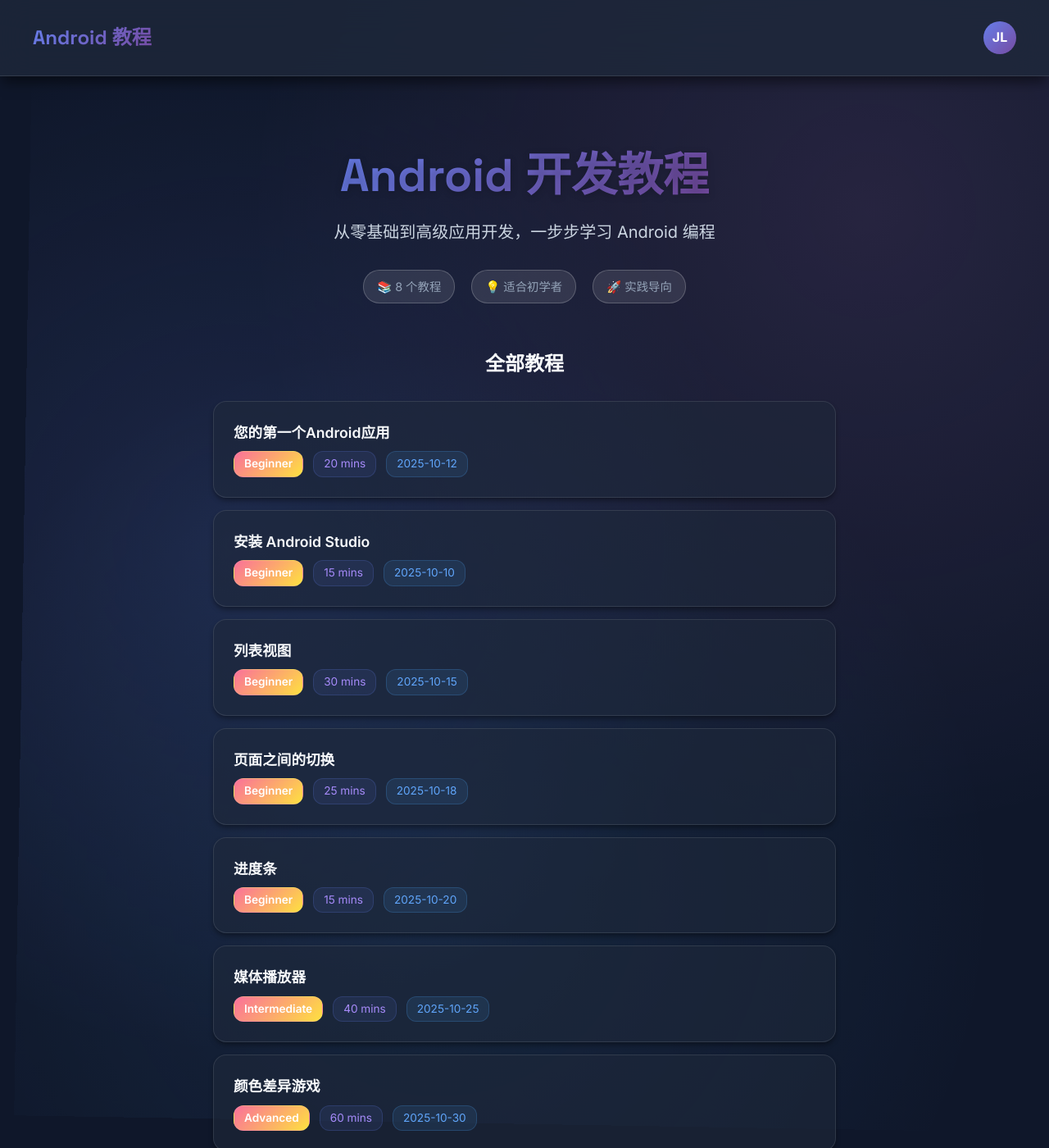
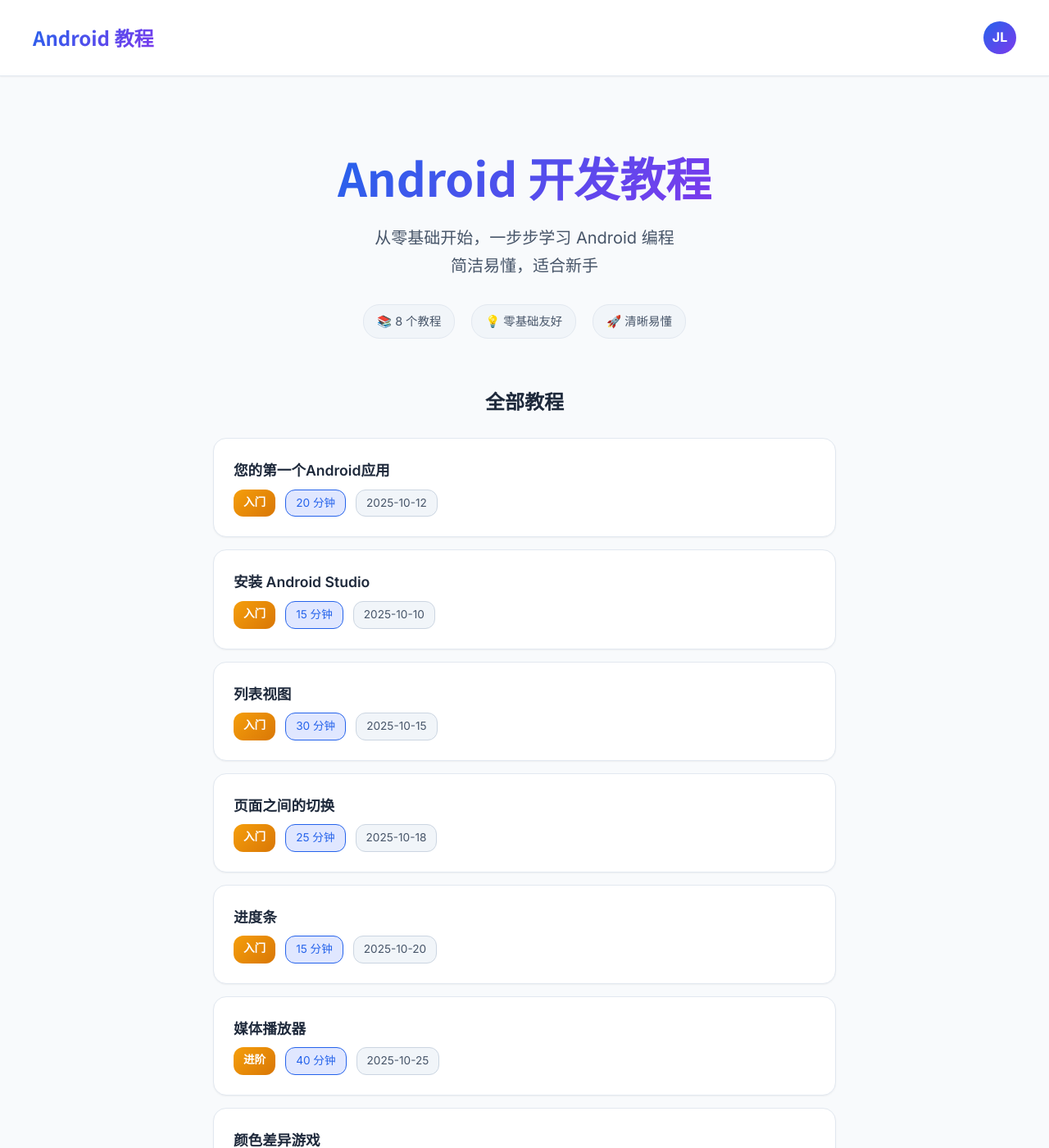
Before and after one commit to jame-louis/android-tutorials, a Jekyll site: the page preview.html, which Jekyll copies as it is, in a window 1280 px wide and 1400 px high. Shown: the whole window at 82% size. Built offline with Jekyll 4.4.1, drawn with Linux system fonts in a browser that asks for light colours.

Commit message:
修改为白色背景主题，更适合学习阅读

```diff
--- a/_sass/_base.scss
+++ b/_sass/_base.scss
@@ -1,5 +1,5 @@
-// Base Styles - Modern Dark Theme
-@import url('https://fonts.googleapis.com/css2?family=Inter:wght@300;400;500;600;700;800;900&family=Space+Grotesk:wght@500;600;700&display=swap');
+// Base Styles - Clean Light Theme for Learning
+@import url('https://fonts.googleapis.com/css2?family=Inter:wght@400;500;600;700&family=Noto+Sans+SC:wght@400;500;600;700&display=swap');
 
 * {
   margin: 0;
@@ -12,74 +12,50 @@ html {
 }
 
 body {
-  font-family: 'Inter', -apple-system, BlinkMacSystemFont, 'Segoe UI', Roboto, sans-serif;
+  font-family: 'Inter', 'Noto Sans SC', -apple-system, BlinkMacSystemFont, 'Segoe UI', Roboto, sans-serif;
   font-size: $font-size-base;
-  line-height: 1.6;
+  line-height: 1.7;
   color: $text-primary;
   background: $bg-primary;
   min-height: 100vh;
-  position: relative;
-  overflow-x: hidden;
-}
-
-// Animated Background
-body::before {
-  content: '';
-  position: fixed;
-  top: 0;
-  left: 0;
-  width: 100%;
-  height: 100%;
-  background:
-    radial-gradient(circle at 20% 50%, rgba(102, 126, 234, 0.15) 0%, transparent 50%),
-    radial-gradient(circle at 80% 20%, rgba(240, 147, 251, 0.1) 0%, transparent 50%),
-    radial-gradient(circle at 40% 80%, rgba(79, 172, 254, 0.1) 0%, transparent 50%);
-  pointer-events: none;
-  z-index: -1;
-  animation: floatingBackground 20s ease-in-out infinite;
-}
-
-@keyframes floatingBackground {
-  0%, 100% { transform: translate(0, 0) rotate(0deg); }
-  33% { transform: translate(30px, -30px) rotate(1deg); }
-  66% { transform: translate(-20px, 20px) rotate(-1deg); }
 }
 
 // Typography
 h1, h2, h3, h4, h5, h6 {
-  font-family: 'Space Grotesk', sans-serif;
+  font-family: 'Noto Sans SC', 'Inter', sans-serif;
   font-weight: 700;
-  line-height: 1.2;
+  line-height: 1.3;
   margin-bottom: $spacing-md;
   color: $text-primary;
 }
 
-h1 { font-size: $font-size-5xl; }
-h2 { font-size: $font-size-4xl; }
-h3 { font-size: $font-size-3xl; }
-h4 { font-size: $font-size-2xl; }
-h5 { font-size: $font-size-xl; }
-h6 { font-size: $font-size-lg; }
+h1 { font-size: $font-size-4xl; }
+h2 { font-size: $font-size-3xl; }
+h3 { font-size: $font-size-2xl; }
+h4 { font-size: $font-size-xl; }
+h5 { font-size: $font-size-lg; }
+h6 { font-size: $font-size-base; }
 
 p {
-  margin-bottom: $spacing-sm;
+  margin-bottom: $spacing-md;
   color: $text-secondary;
   font-size: $font-size-base;
 }
 
 a {
-  color: $text-primary;
+  color: #2563eb;
   text-decoration: none;
   transition: all $transition-fast;
-}
 
-a:hover {
-  color: #667eea;
+  &:hover {
+    color: #1d4ed8;
+    text-decoration: underline;
+  }
 }
 
 // Selection
 ::selection {
-  background: rgba(102, 126, 234, 0.3);
+  background: rgba(37, 99, 235, 0.2);
   color: $text-primary;
 }
 
@@ -89,16 +65,16 @@ a:hover {
 }
 
 ::-webkit-scrollbar-track {
-  background: $bg-secondary;
+  background: #f1f5f9;
 }
 
 ::-webkit-scrollbar-thumb {
-  background: linear-gradient(180deg, #667eea, #764ba2);
+  background: #cbd5e1;
   border-radius: 4px;
-}
 
-::-webkit-scrollbar-thumb:hover {
-  background: linear-gradient(180deg, #764ba2, #667eea);
+  &:hover {
+    background: #94a3b8;
+  }
 }
 
 // Utility Classes
@@ -116,22 +92,20 @@ a:hover {
   display: inline-block;
 }
 
-.glass {
-  background: rgba(30, 41, 59, 0.6);
-  backdrop-filter: blur(20px);
-  -webkit-backdrop-filter: blur(20px);
-  border: 1px solid rgba(255, 255, 255, 0.1);
+.card {
+  background: $bg-card;
+  border: 1px solid $border-color;
+  border-radius: $border-radius-lg;
+  box-shadow: $shadow-sm;
 }
 
 // Print Styles
 @media print {
   body {
-    font-family: 'PingFang SC', 'Hiragino Sans GB', 'Microsoft YaHei', 'WenQuanYi Micro Hei', 'SimSun', 'Songti SC', serif;
     background: white;
     color: black;
   }
 
-  // 确保所有内容都能打印
   .content-area {
     width: 100%;
     max-width: 100%;
@@ -139,7 +113,6 @@ a:hover {
     padding: 0;
   }
 
-  // 确保中文字体正常显示
   * {
     font-family: inherit;
   }
--- a/_sass/_components.scss
+++ b/_sass/_components.scss
@@ -241,13 +241,11 @@
 
 // Tutorial Card - Homepage
 .tutorial-card {
-  background: rgba(30, 41, 59, 0.6);
-  backdrop-filter: blur(20px);
-  -webkit-backdrop-filter: blur(20px);
-  border: 1px solid rgba(255, 255, 255, 0.1);
+  background: $bg-card;
+  border: 1px solid $border-color;
   padding: $spacing-xl;
   border-radius: $border-radius-lg;
-  box-shadow: $shadow-md;
+  box-shadow: $shadow-sm;
   margin-bottom: $spacing-lg;
   transition: all $transition-fast;
   position: relative;
--- a/_sass/_layout.scss
+++ b/_sass/_layout.scss
@@ -1,15 +1,15 @@
-// Header - Modern Glass Morphism
+// Header - Clean Learning
 .header {
-  background: rgba(30, 41, 59, 0.8);
-  backdrop-filter: blur(20px);
-  -webkit-backdrop-filter: blur(20px);
-  border-bottom: 1px solid rgba(255, 255, 255, 0.1);
+  background: rgba(255, 255, 255, 0.95);
+  backdrop-filter: blur(10px);
+  -webkit-backdrop-filter: blur(10px);
+  border-bottom: 1px solid $border-color;
   position: fixed;
   top: 0;
   width: 100%;
   z-index: $z-fixed;
   padding: $spacing-sm $spacing-lg;
-  box-shadow: $shadow-lg;
+  box-shadow: $shadow-sm;
 }
 
 .nav-container {
@@ -65,19 +65,17 @@
   gap: $spacing-lg;
 }
 
-// Sidebar - Interactive Glass Design
+// Sidebar - Clean Learning
 .sidebar {
   width: 360px;
-  background: rgba(30, 41, 59, 0.6);
-  backdrop-filter: blur(20px);
-  -webkit-backdrop-filter: blur(20px);
-  border: 1px solid rgba(255, 255, 255, 0.1);
+  background: $bg-card;
+  border: 1px solid $border-color;
   overflow-y: auto;
   position: sticky;
   top: 100px;
   height: calc(100vh - 100px);
   border-radius: $border-radius-lg;
-  box-shadow: $shadow-xl;
+  box-shadow: $shadow-sm;
   padding: $spacing-lg;
   transition: all $transition-medium;
 
@@ -226,16 +224,14 @@
   }
 }
 
-// Tutorial Header - Hero Section
+// Tutorial Header - Clean Learning
 .tutorial-header {
-  background: rgba(30, 41, 59, 0.8);
-  backdrop-filter: blur(20px);
-  -webkit-backdrop-filter: blur(20px);
+  background: $bg-card;
   border-radius: $border-radius-lg;
   padding: $spacing-xl;
   margin-bottom: $spacing-lg;
-  box-shadow: $shadow-xl;
-  border: 1px solid rgba(255, 255, 255, 0.1);
+  box-shadow: $shadow-sm;
+  border: 1px solid $border-color;
   position: relative;
   overflow: hidden;
 
@@ -245,7 +241,7 @@
     top: 0;
     left: 0;
     right: 0;
-    height: 2px;
+    height: 3px;
     background: $primary-gradient;
   }
 }
@@ -346,16 +342,14 @@
   }
 }
 
-// Content Body - Modern Card Design
+// Content Body - Clean Learning Design
 .content-body {
-  background: rgba(30, 41, 59, 0.6);
-  backdrop-filter: blur(20px);
-  -webkit-backdrop-filter: blur(20px);
+  background: $bg-card;
   border-radius: $border-radius-lg;
   padding: $spacing-xl;
   margin-bottom: $spacing-lg;
-  box-shadow: $shadow-lg;
-  border: 1px solid rgba(255, 255, 255, 0.1);
+  box-shadow: $shadow-sm;
+  border: 1px solid $border-color;
   position: relative;
 
   h2 {
--- a/_sass/_variables.scss
+++ b/_sass/_variables.scss
@@ -1,18 +1,18 @@
-// Colors - Modern Gradient Palette
-$primary-gradient: linear-gradient(135deg, #667eea 0%, #764ba2 100%);
-$secondary-gradient: linear-gradient(135deg, #f093fb 0%, #f5576c 100%);
-$success-gradient: linear-gradient(135deg, #4facfe 0%, #00f2fe 100%);
-$warning-gradient: linear-gradient(135deg, #fa709a 0%, #fee140 100%);
-$info-gradient: linear-gradient(135deg, #30cfd0 0%, #330867 100%);
+// Colors - Clean Light Theme for Learning
+$primary-gradient: linear-gradient(135deg, #2563eb 0%, #7c3aed 100%);
+$secondary-gradient: linear-gradient(135deg, #06b6d4 0%, #0891b2 100%);
+$success-gradient: linear-gradient(135deg, #10b981 0%, #059669 100%);
+$warning-gradient: linear-gradient(135deg, #f59e0b 0%, #d97706 100%);
+$info-gradient: linear-gradient(135deg, #3b82f6 0%, #2563eb 100%);
 
-$bg-primary: #0f172a;
-$bg-secondary: #1e293b;
-$bg-card: #1e293b;
-$bg-hover: #334155;
-$text-primary: #f8fafc;
-$text-secondary: #cbd5e1;
+$bg-primary: #f8fafc;
+$bg-secondary: #ffffff;
+$bg-card: #ffffff;
+$bg-hover: #f1f5f9;
+$text-primary: #1e293b;
+$text-secondary: #475569;
 $text-muted: #94a3b8;
-$border-color: #334155;
+$border-color: #e2e8f0;
 
 // Spacing - Modern Scale
 $spacing-xs: 0.5rem; // 8px
@@ -29,12 +29,12 @@ $border-radius-lg: 1.5rem; // 24px
 $border-radius-xl: 2rem; // 32px
 $border-radius-full: 9999px;
 
-// Shadows - Modern Depth
-$shadow-sm: 0 1px 2px 0 rgba(0, 0, 0, 0.3);
-$shadow-md: 0 4px 6px -1px rgba(0, 0, 0, 0.4), 0 2px 4px -1px rgba(0, 0, 0, 0.3);
-$shadow-lg: 0 10px 15px -3px rgba(0, 0, 0, 0.5), 0 4px 6px -2px rgba(0, 0, 0, 0.3);
-$shadow-xl: 0 20px 25px -5px rgba(0, 0, 0, 0.6), 0 10px 10px -5px rgba(0, 0, 0, 0.3);
-$shadow-glow: 0 0 20px rgba(102, 126, 234, 0.3);
+// Shadows - Soft & Subtle
+$shadow-sm: 0 1px 2px 0 rgba(0, 0, 0, 0.05);
+$shadow-md: 0 4px 6px -1px rgba(0, 0, 0, 0.1), 0 2px 4px -1px rgba(0, 0, 0, 0.06);
+$shadow-lg: 0 10px 15px -3px rgba(0, 0, 0, 0.1), 0 4px 6px -2px rgba(0, 0, 0, 0.05);
+$shadow-xl: 0 20px 25px -5px rgba(0, 0, 0, 0.1), 0 10px 10px -5px rgba(0, 0, 0, 0.04);
+$shadow-glow: 0 0 20px rgba(37, 99, 235, 0.15);
 
 // Transitions - Smooth Motion
 $transition-fast: 0.2s ease;
@@ -42,7 +42,7 @@ $transition-medium: 0.3s ease;
 $transition-slow: 0.5s ease;
 $transition-bounce: 0.6s cubic-bezier(0.68, -0.55, 0.265, 1.55);
 
-// Typography - Modern Font Scale
+// Typography - Readable Learning
 $font-size-xs: 0.75rem; // 12px
 $font-size-sm: 0.875rem; // 14px
 $font-size-base: 1rem; // 16px
--- a/preview.html
+++ b/preview.html
@@ -13,54 +13,22 @@
         }
 
         body {
-            font-family: 'Inter', -apple-system, BlinkMacSystemFont, 'Segoe UI', Roboto, sans-serif;
-            background-color: #0f172a;
-            color: #f8fafc;
-            line-height: 1.6;
-            overflow-x: hidden;
-        }
-
-        /* 渐变背景 */
-        body::before {
-            content: '';
-            position: fixed;
-            top: 0;
-            left: 0;
-            width: 100%;
-            height: 100%;
-            background:
-                radial-gradient(circle at 20% 50%, rgba(102, 126, 234, 0.15) 0%, transparent 50%),
-                radial-gradient(circle at 80% 20%, rgba(240, 147, 251, 0.1) 0%, transparent 50%),
-                radial-gradient(circle at 40% 80%, rgba(79, 172, 254, 0.1) 0%, transparent 50%);
-            pointer-events: none;
-            z-index: -1;
-            animation: floatingBackground 20s ease-in-out infinite;
-        }
-
-        @keyframes floatingBackground {
-            0%, 100% { transform: translate(0, 0) rotate(0deg); }
-            33% { transform: translate(30px, -30px) rotate(1deg); }
-            66% { transform: translate(-20px, 20px) rotate(-1deg); }
+            font-family: 'Inter', 'Noto Sans SC', -apple-system, BlinkMacSystemFont, 'Segoe UI', Roboto, sans-serif;
+            background-color: #f8fafc;
+            color: #1e293b;
+            line-height: 1.7;
         }
 
         /* 标题字体 */
         h1, h2, h3, h4, h5, h6 {
-            font-family: 'Space Grotesk', sans-serif;
+            font-family: 'Noto Sans SC', 'Inter', sans-serif;
             font-weight: 700;
-            line-height: 1.2;
-        }
-
-        /* 玻璃态容器 */
-        .glass {
-            background: rgba(30, 41, 59, 0.6);
-            backdrop-filter: blur(20px);
-            -webkit-backdrop-filter: blur(20px);
-            border: 1px solid rgba(255, 255, 255, 0.1);
+            line-height: 1.3;
         }
 
         /* 渐变文本 */
         .gradient-text {
-            background: linear-gradient(135deg, #667eea 0%, #764ba2 100%);
+            background: linear-gradient(135deg, #2563eb 0%, #7c3aed 100%);
             -webkit-background-clip: text;
             background-clip: text;
             color: transparent;
@@ -76,16 +44,16 @@
 
         /* 头部 */
         .header {
-            background: rgba(30, 41, 59, 0.8);
-            backdrop-filter: blur(20px);
-            -webkit-backdrop-filter: blur(20px);
-            border-bottom: 1px solid rgba(255, 255, 255, 0.1);
+            background: rgba(255, 255, 255, 0.95);
+            backdrop-filter: blur(10px);
+            -webkit-backdrop-filter: blur(10px);
+            border-bottom: 1px solid #e2e8f0;
             position: fixed;
             top: 0;
             width: 100%;
             z-index: 1030;
             padding: 1rem 2rem;
-            box-shadow: 0 10px 15px -3px rgba(0, 0, 0, 0.5);
+            box-shadow: 0 1px 2px 0 rgba(0, 0, 0, 0.05);
         }
 
         .nav-container {
@@ -100,8 +68,8 @@
         .logo {
             font-size: 1.5rem;
             font-weight: 800;
-            font-family: 'Space Grotesk', sans-serif;
-            background: linear-gradient(135deg, #667eea 0%, #764ba2 100%);
+            font-family: 'Noto Sans SC', sans-serif;
+            background: linear-gradient(135deg, #2563eb 0%, #7c3aed 100%);
             -webkit-background-clip: text;
             background-clip: text;
             color: transparent;
@@ -125,21 +93,19 @@
 
         .hero-content {
             margin-bottom: 60px;
-            position: relative;
-            z-index: 1;
         }
 
         .hero-title {
             font-size: 3.5rem;
             margin-bottom: 20px;
-            text-shadow: 0 2px 10px rgba(0, 0, 0, 0.2);
+            color: #1e293b;
         }
 
         .hero-subtitle {
             font-size: 1.25rem;
-            color: #cbd5e1;
+            color: #475569;
             margin-bottom: 30px;
-            line-height: 1.6;
+            line-height: 1.7;
         }
 
         .hero-meta {
@@ -148,22 +114,22 @@
             gap: 20px;
             flex-wrap: wrap;
             font-size: 0.9rem;
-            color: #94a3b8;
+            color: #475569;
         }
 
         .meta-item {
             padding: 8px 16px;
-            background: rgba(255, 255, 255, 0.1);
+            background: #f1f5f9;
             border-radius: 20px;
-            border: 1px solid rgba(255, 255, 255, 0.2);
-            transition: all 0.3s;
+            border: 1px solid #e2e8f0;
+            transition: all 0.2s;
         }
 
         .meta-item:hover {
-            background: rgba(102, 126, 234, 0.2);
-            border-color: rgba(102, 126, 234, 0.3);
+            background: #e0e7ff;
+            border-color: #2563eb;
             transform: translateY(-2px);
-            color: #fff;
+            color: #1e293b;
         }
 
         /* 教程列表 */
@@ -172,11 +138,13 @@
             max-width: 800px;
             margin-left: auto;
             margin-right: auto;
+            text-align: left;
         }
 
         .tutorials-list h2 {
             margin-bottom: 30px;
             font-size: 24px;
+            text-align: center;
         }
 
         .tutorials-list ul {
@@ -202,60 +170,67 @@
             align-items: center;
             gap: 20px;
             padding: 1.5rem;
-            background: rgba(30, 41, 59, 0.6);
+            background: #ffffff;
             border-radius: 1rem;
             transition: all 0.2s;
-            border: 1px solid rgba(255, 255, 255, 0.1);
-            box-shadow: 0 4px 6px -1px rgba(0, 0, 0, 0.4);
+            border: 1px solid #e2e8f0;
+            box-shadow: 0 1px 2px 0 rgba(0, 0, 0, 0.05);
             text-decoration: none;
             color: inherit;
         }
 
         .tutorials-list li a:hover {
-            background: rgba(30, 41, 59, 0.8);
-            border-color: rgba(102, 126, 234, 0.3);
+            background: #f8fafc;
+            border-color: #2563eb;
             transform: translateY(-2px);
-            box-shadow: 0 10px 15px -3px rgba(0, 0, 0, 0.5);
+            box-shadow: 0 4px 6px -1px rgba(0, 0, 0, 0.1);
         }
 
         .tutorial-title {
             font-size: 1.1rem;
             font-weight: 600;
-            color: #f8fafc;
-            transition: color 0.3s;
+            color: #1e293b;
+            transition: color 0.2s;
         }
 
         .tutorial-meta-info {
             display: flex;
             gap: 12px;
             font-size: 0.85rem;
-            color: #94a3b8;
+            color: #475569;
             flex-wrap: wrap;
         }
 
         .tutorial-meta-info span {
             padding: 4px 12px;
             border-radius: 12px;
-            background: rgba(255, 255, 255, 0.05);
-            border: 1px solid rgba(255, 255, 255, 0.1);
+            background: #f1f5f9;
+            border: 1px solid #e2e8f0;
         }
 
         .difficulty {
-            background: linear-gradient(135deg, #fa709a 0%, #fee140 100%) !important;
+            background: linear-gradient(135deg, #f59e0b 0%, #d97706 100%) !important;
             color: white !important;
             font-weight: 600;
+            border: none !important;
         }
 
         .duration {
-            background: rgba(102, 126, 234, 0.1) !important;
-            border-color: rgba(102, 126, 234, 0.2) !important;
-            color: #a78bfa !important;
+            background: #e0e7ff !important;
+            border-color: #2563eb !important;
+            color: #2563eb !important;
         }
 
         .date {
-            background: rgba(79, 172, 254, 0.1) !important;
-            border-color: rgba(79, 172, 254, 0.2) !important;
-            color: #60a5fa !important;
+            background: #f1f5f9 !important;
+            border-color: #cbd5e1 !important;
+            color: #475569 !important;
+        }
+
+        .tutorials-list li a:hover {
+            .tutorial-title {
+                color: #2563eb;
+            }
         }
 
         /* 响应式 */
@@ -305,7 +280,7 @@
         <div class="nav-container">
             <a href="#" class="logo">Android 教程</a>
             <div class="user-menu">
-                <div class="creator-avatar" style="width: 40px; height: 40px; border-radius: 50%; background: linear-gradient(135deg, #667eea, #764ba2); display: flex; align-items: center; justify-content: center; color: white; font-weight: 700;">JL</div>
+                <div class="creator-avatar" style="width: 40px; height: 40px; border-radius: 50%; background: linear-gradient(135deg, #2563eb, #7c3aed); display: flex; align-items: center; justify-content: center; color: white; font-weight: 700;">JL</div>
             </div>
         </div>
     </header>
@@ -318,12 +293,13 @@
                     <span class="gradient-text">Android 开发教程</span>
                 </h1>
                 <p class="hero-subtitle">
-                    从零基础到高级应用开发，一步步学习 Android 编程
+                    从零基础开始，一步步学习 Android 编程<br>
+                    简洁易懂，适合新手
                 </p>
                 <div class="hero-meta">
                     <span class="meta-item">📚 8 个教程</span>
-                    <span class="meta-item">💡 适合初学者</span>
-                    <span class="meta-item">🚀 实践导向</span>
+                    <span class="meta-item">💡 零基础友好</span>
+                    <span class="meta-item">🚀 清晰易懂</span>
                 </div>
             </div>
 
@@ -334,8 +310,8 @@
                         <div class="tutorial-link-content">
                             <span class="tutorial-title">您的第一个Android应用</span>
                             <span class="tutorial-meta-info">
-                                <span class="difficulty">Beginner</span>
-                                <span class="duration">20 mins</span>
+                                <span class="difficulty">入门</span>
+                                <span class="duration">20 分钟</span>
                                 <span class="date">2025-10-12</span>
                             </span>
                         </div>
@@ -344,8 +320,8 @@
                         <div class="tutorial-link-content">
                             <span class="tutorial-title">安装 Android Studio</span>
                             <span class="tutorial-meta-info">
-                                <span class="difficulty">Beginner</span>
-                                <span class="duration">15 mins</span>
+                                <span class="difficulty">入门</span>
+                                <span class="duration">15 分钟</span>
                                 <span class="date">2025-10-10</span>
                             </span>
                         </div>
@@ -354,8 +330,8 @@
                         <div class="tutorial-link-content">
                             <span class="tutorial-title">列表视图</span>
                             <span class="tutorial-meta-info">
-                                <span class="difficulty">Beginner</span>
-                                <span class="duration">30 mins</span>
+                                <span class="difficulty">入门</span>
+                                <span class="duration">30 分钟</span>
                                 <span class="date">2025-10-15</span>
                             </span>
                         </div>
@@ -364,8 +340,8 @@
                         <div class="tutorial-link-content">
                             <span class="tutorial-title">页面之间的切换</span>
                             <span class="tutorial-meta-info">
-                                <span class="difficulty">Beginner</span>
-                                <span class="duration">25 mins</span>
+                                <span class="difficulty">入门</span>
+                                <span class="duration">25 分钟</span>
                                 <span class="date">2025-10-18</span>
                             </span>
                         </div>
@@ -374,8 +350,8 @@
                         <div class="tutorial-link-content">
                             <span class="tutorial-title">进度条</span>
                             <span class="tutorial-meta-info">
-                                <span class="difficulty">Beginner</span>
-                                <span class="duration">15 mins</span>
+                                <span class="difficulty">入门</span>
+                                <span class="duration">15 分钟</span>
                                 <span class="date">2025-10-20</span>
                             </span>
                         </div>
@@ -384,8 +360,8 @@
                         <div class="tutorial-link-content">
                             <span class="tutorial-title">媒体播放器</span>
                             <span class="tutorial-meta-info">
-                                <span class="difficulty">Intermediate</span>
-                                <span class="duration">40 mins</span>
+                                <span class="difficulty">进阶</span>
+                                <span class="duration">40 分钟</span>
                                 <span class="date">2025-10-25</span>
                             </span>
                         </div>
@@ -394,8 +370,8 @@
                         <div class="tutorial-link-content">
                             <span class="tutorial-title">颜色差异游戏</span>
                             <span class="tutorial-meta-info">
-                                <span class="difficulty">Advanced</span>
-                                <span class="duration">60 mins</span>
+                                <span class="difficulty">高级</span>
+                                <span class="duration">60 分钟</span>
                                 <span class="date">2025-10-30</span>
                             </span>
                         </div>
@@ -406,6 +382,6 @@
     </main>
 
     <!-- 字体引用 -->
-    <link href="https://fonts.googleapis.com/css2?family=Inter:wght@300;400;500;600;700;800;900&family=Space+Grotesk:wght@500;600;700&display=swap" rel="stylesheet">
+    <link href="https://fonts.googleapis.com/css2?family=Inter:wght@400;500;600;700&family=Noto+Sans+SC:wght@400;500;600;700&display=swap" rel="stylesheet">
 </body>
 </html>
```
Also changed, not shown: index.md (+33 -34 lines).
